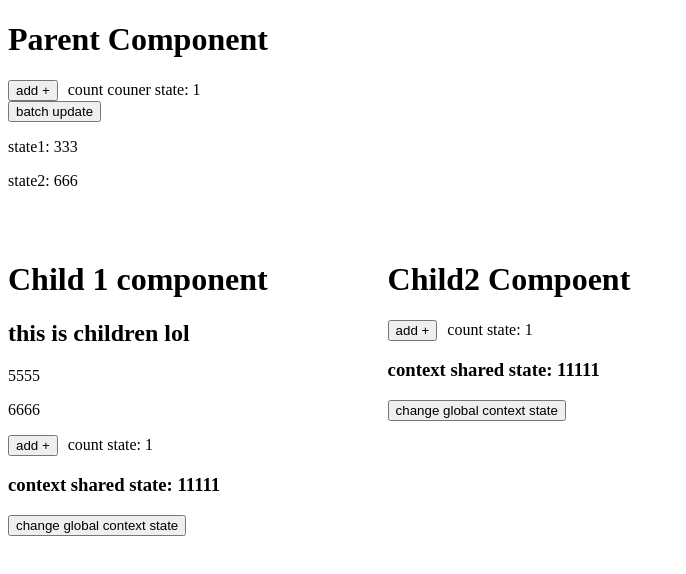
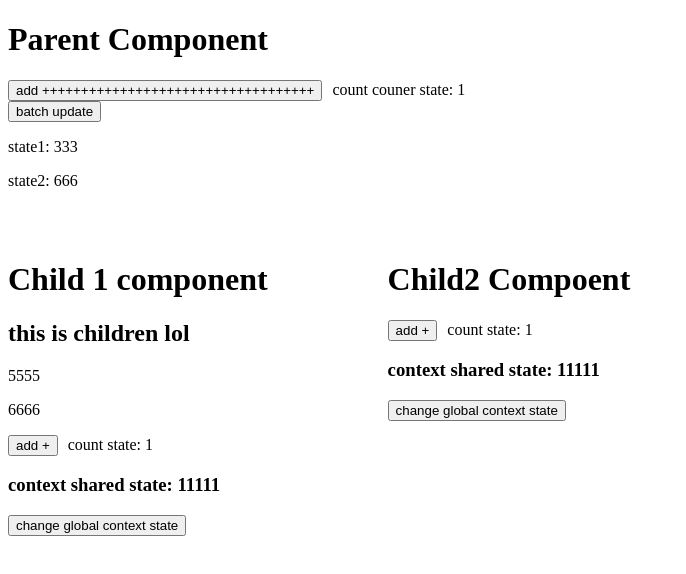
Before and after one commit to CalsonicSSS/react-ts-test, a React (Create React App) app: page / in a window 1280 px wide. Shown: the top 574 px of the page, without its empty margins (0-686 px from the left). Built offline with nearby package versions, Linux system fonts and the light colour scheme.

Commit message:
new f1 created for conflict testing

```diff
--- a/src/App.tsx
+++ b/src/App.tsx
@@ -12,7 +12,7 @@ import { useCounterHook } from './hooks/useCounterHook';
 const title: string = 'Parent Component';
 const c1Props: { a: number; b: number } = { a: 5555, b: 6666 };
 console.log('parent outside runs');
-// new main branch comments here
+// f1 unique comment added here for testing
 
 // ---------------------------------------------------------------------------------------------------------------------
 
@@ -82,13 +82,13 @@ function App(): ReactElement {
     // Under context provider, the "value" can be shared, accessed, and used directly by any child component under it WITHOUT NEEDING TO USE "PROPS" TO PASS DOWN through each vertical level
     // the "value" prop here must match with the type annotation we defined previously in context file (very important)
     // the "value" prop here is the shared state value + its update function that we want to share with all child components under this context provider (with updated commits)
-    // This is new main branch update after f-4 is created
+    // new branch f1 comments added here for testing
     <GlobalStateContext.Provider value={{ parentGlobalState, setParentGlobalState }}>
       <div>
         {/* {} are used to call js expression directly into jsx code | the expression return value will auto display on screen from jsx code */}
         <h1>{title}</h1>
         <button onClick={setCounterHandler} style={{ marginRight: '10px' }}>
-          add +
+          add +++++++++++++++++++++++++++++++++++
         </button>
         <span>count couner state: {counter}</span>
         <div />
```
